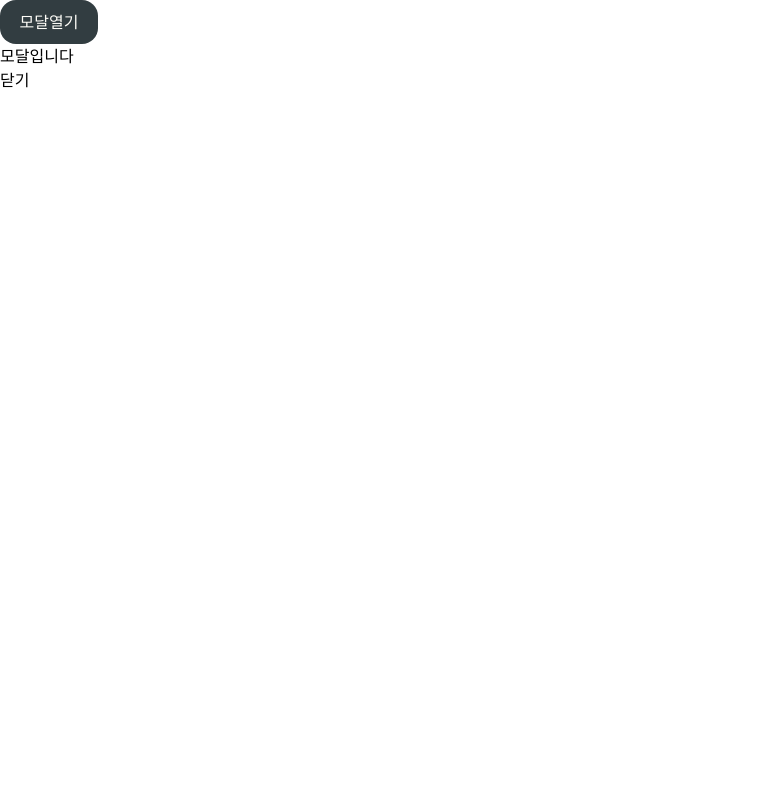
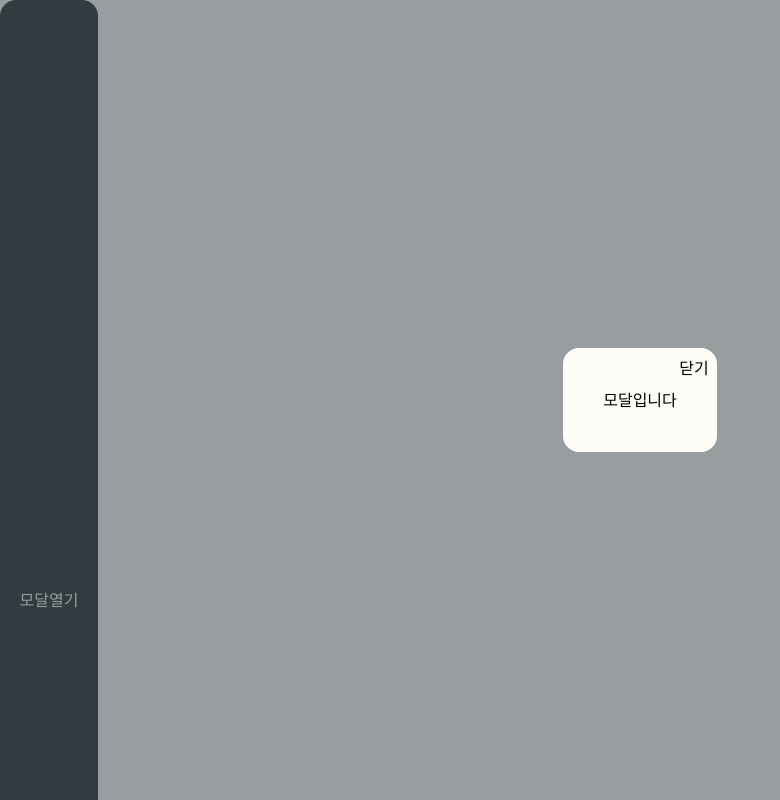
Before and after one commit to mato268/new_SNS, a React (Create React App) app in the folder newsns/: page / in a window 1280 px wide. Both pictures are taken after a click on the button "모달열기". Shown: the top 800 px of the page, without its empty margins (0-780 px from the left). Built offline with nearby package versions, Linux system fonts and the light colour scheme.

Commit message:
feat : 외부 스크롤 불가 구현중

```diff
--- a/newsns/src/App.tsx
+++ b/newsns/src/App.tsx
@@ -5,20 +5,17 @@ import ModalPortal from "./components/ModalPortal";
 function App() {
   const [open, setOpen] = useState<boolean>(false);
 
-  function onOpenModal() {
-    setOpen(true);
-  }
-
-  function onCloseModal() {
-    setOpen(false);
-  }
   return (
     <main>
-      <button className="w-buttonSmall h-buttonSmall rounded-2xl bg-deepdark text-white" onClick={onOpenModal}>모달열기</button>
-      {open && (<ModalPortal>
-        <Modal onClose={onCloseModal}>모달입니다</Modal>
+      <button
+        className="w-buttonSmall h-asdf rounded-2xl bg-deepdark text-white"
+        onClick={() => setOpen(true)}
+      >
+        모달열기
+      </button>
+      <ModalPortal>
+        <Modal open={open} onClose={() => setOpen(false)}>모달입니다</Modal>
       </ModalPortal>
-      )}
     </main>
   );
 }
--- a/newsns/src/components/Modal.tsx
+++ b/newsns/src/components/Modal.tsx
@@ -3,16 +3,29 @@ import React from "react";
 interface ModalProps {
   onClose: () => void;
   children: React.ReactNode;
+  open: boolean;
 }
 
-export default function Modal({ onClose, children }: ModalProps) {
+export default function Modal({ open, onClose, children }: ModalProps) {
+
   return (
-    <div className="MyModal">
-      <div className="Modal-outside" onClick={onClose}></div>
-      <div className="Modal-body">
-          {children}
+    <div
+      className={`fixed inset-0 flex justify-center items-center ${
+        open ? "bg-deepdark/50" : "invisible"
+      }
+    `}
+      onClick={onClose}
+    >
+      <div
+        className={`bg-white rounded-2xl p-10 max-w-md
+        ${open ? "scale-100 opacity-100" : "scale-110 opacitiy-0"}`}
+        onClick={e => e.stopPropagation()}
+      >
+        <button className="absolute top-2 right-2" onClick={onClose}>
+          닫기
+        </button>
+        {children}
       </div>
-      <button onClick={onClose}>닫기</button>
     </div>
   );
 }
--- a/newsns/tailwind.config.js
+++ b/newsns/tailwind.config.js
@@ -27,6 +27,7 @@ module.exports = {
       buttonMedium: '63px',
       buttonSmall: '44.42px',
       buttonConfirmed: '44px',
+      asdf: "1200px"
     },
     extend: {},
   },
```
